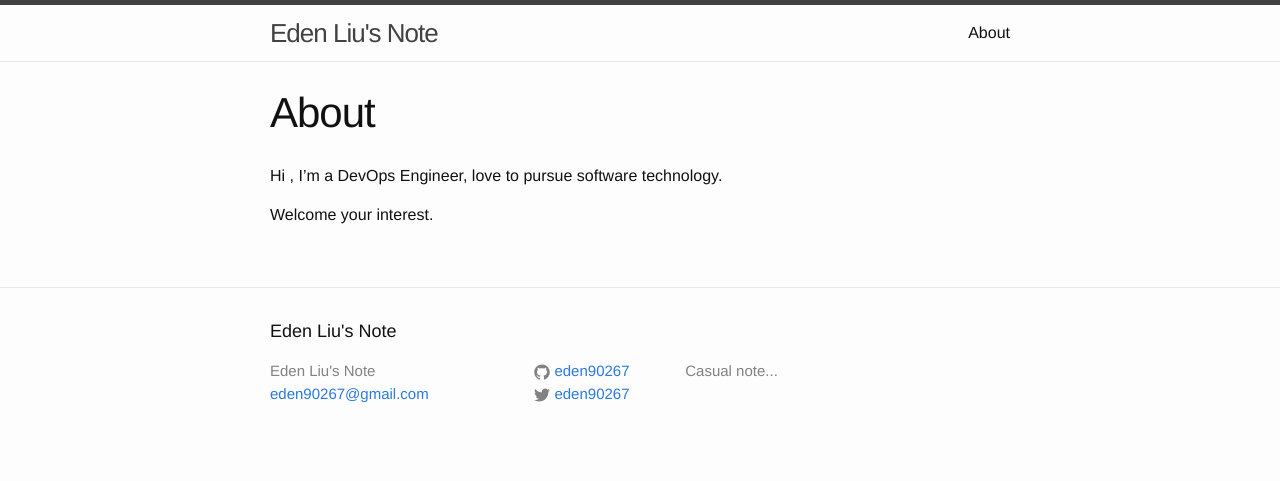
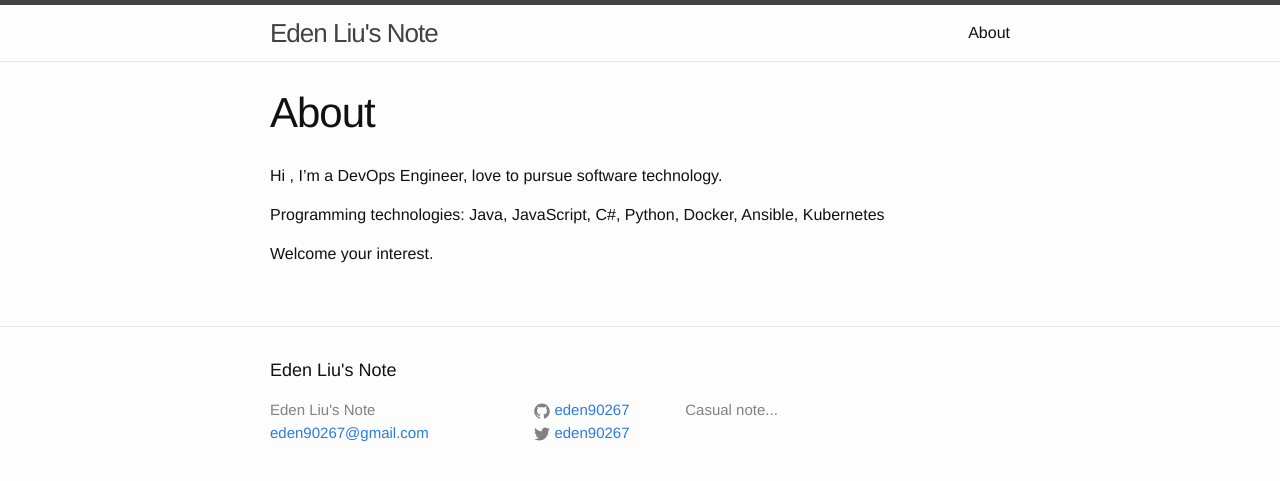
Before and after one commit to eden90267/eden90267.github.io, a Jekyll site: the page built from about.md, in a window 1280 px wide. Shown: the top 481 px of the page. Built offline with Jekyll 4.4.1, drawn with Linux system fonts in a browser that asks for light colours.

Commit message:
modify content with about

```diff
--- a/about.md
+++ b/about.md
@@ -6,4 +6,6 @@ permalink: /about/
 
 Hi , I'm a DevOps Engineer, love to pursue software technology.
 
+Programming technologies: Java, JavaScript, C#, Python, Docker, Ansible, Kubernetes
+
 Welcome your interest.
```
